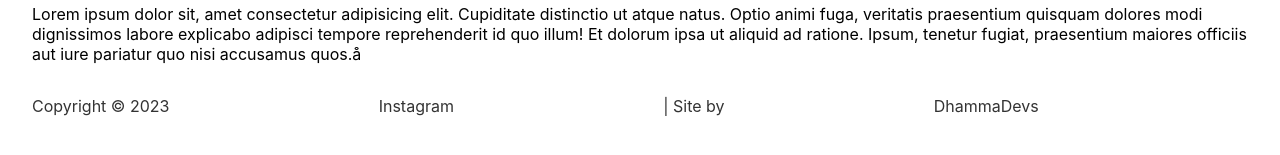
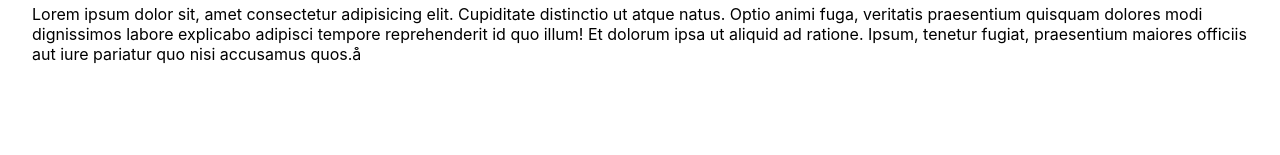
Before and after one commit to RobbieProkop/malina-hair, a Next.js app: page / in a window 1280 px wide. Shown: the part 489-644 px from the top of the page. Built offline with nearby package versions, Linux system fonts and the light colour scheme.

Commit message:
complete footer styles for now

```diff
--- a/components/Footer.jsx
+++ b/components/Footer.jsx
@@ -4,7 +4,7 @@ const Footer = () => {
   return (
     <div>
       <p className={footer}>
-        Copyright &copy; 2023{" "}
+        Creative Hair Styling &copy; 2023{" "}
         <a
           href="https://www.instagram.com/creative.hair.styling/"
           target="_blank"
--- a/styles/Footer.module.scss
+++ b/styles/Footer.module.scss
@@ -1,15 +1,11 @@
 .footer {
-  background-color: #fff;
   display: flex;
   padding: 2rem 0;
   justify-content: center;
   align-items: center;
-  color: #333;
+  color: #fff;
 
   a {
-    display: flex;
-    justify-content: center;
-    align-items: center;
-    flex-grow: 1;
+    margin: 0 5px;
   }
 }
```
